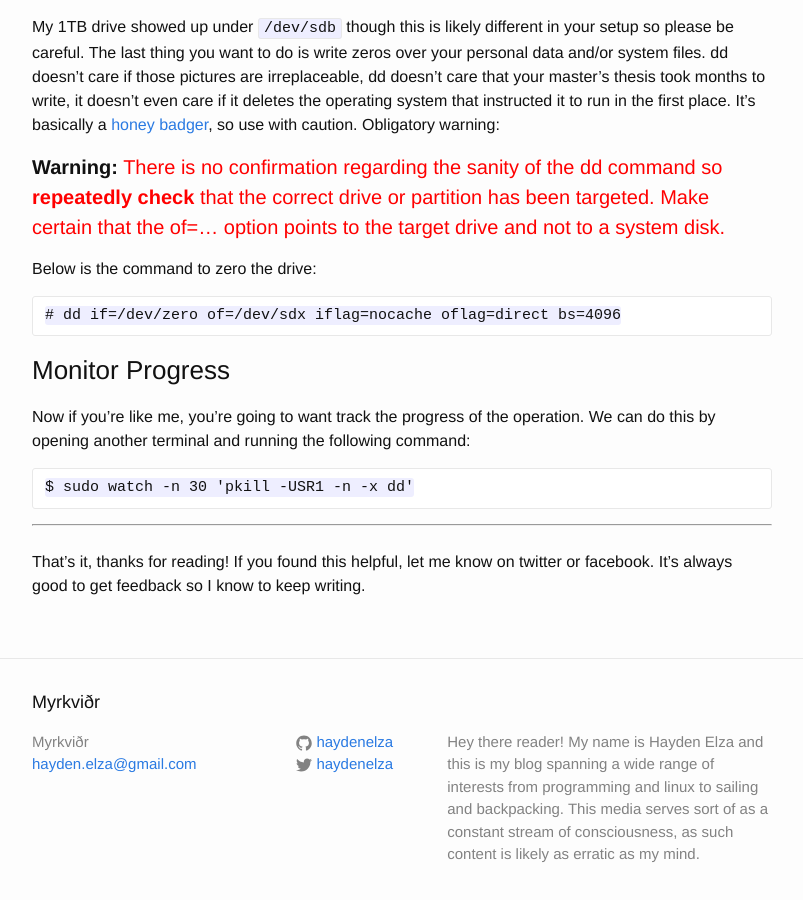
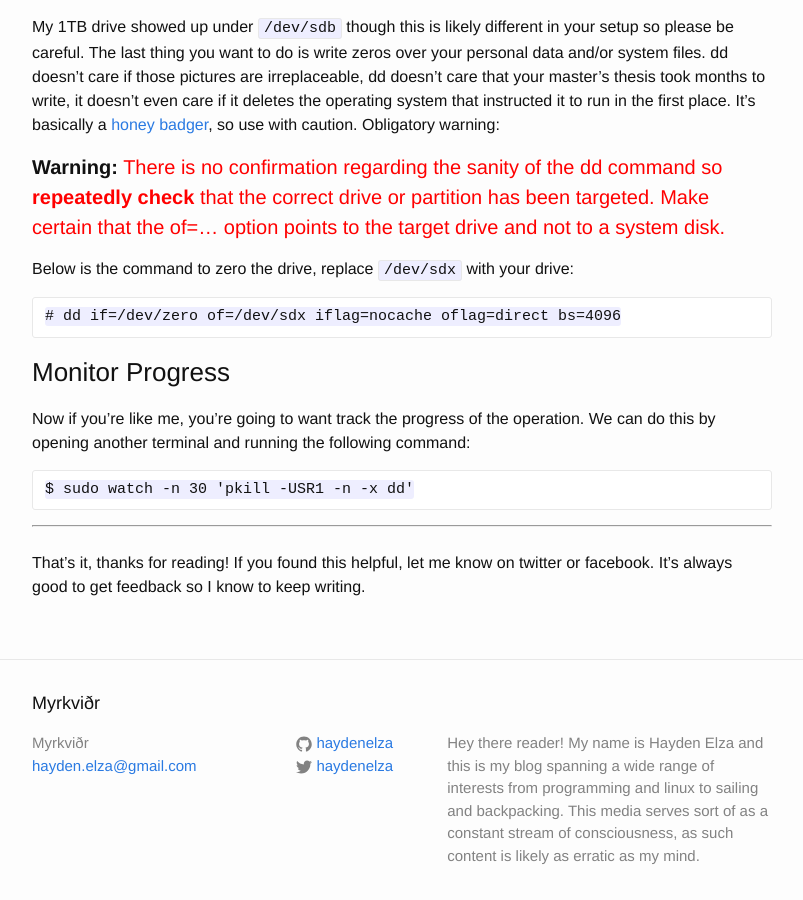
Before and after one commit to HaydenElza/blog, a Jekyll site: the page built from _posts/2015-04-19-Zero.md, in a window 1280 px wide and 900 px high, scrolled down 905 px. Shown: the whole window, without its empty margins (238-1041 px from the left). Built offline with Jekyll 4.4.1, drawn with Linux system fonts in a browser that asks for light colours.

Commit message:
Added a line.

````diff
--- a/_posts/2015-04-19-Zero.md
+++ b/_posts/2015-04-19-Zero.md
@@ -38,7 +38,7 @@
 
 ####**Warning:** <span style="color: red">There is no confirmation regarding the sanity of the dd command so **repeatedly check** that the correct drive or partition has been targeted. Make certain that the of=... option points to the target drive and not to a system disk.</span>
 
-Below is the command to zero the drive:
+Below is the command to zero the drive, replace ```/dev/sdx``` with your drive:
 
 ~~~
 # dd if=/dev/zero of=/dev/sdx iflag=nocache oflag=direct bs=4096
````
